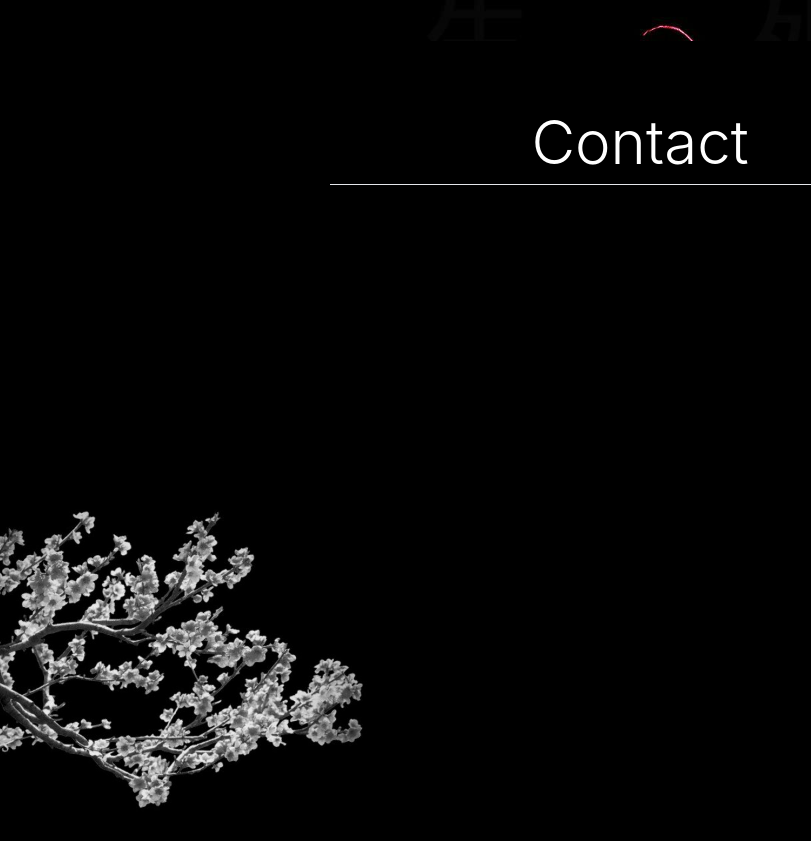
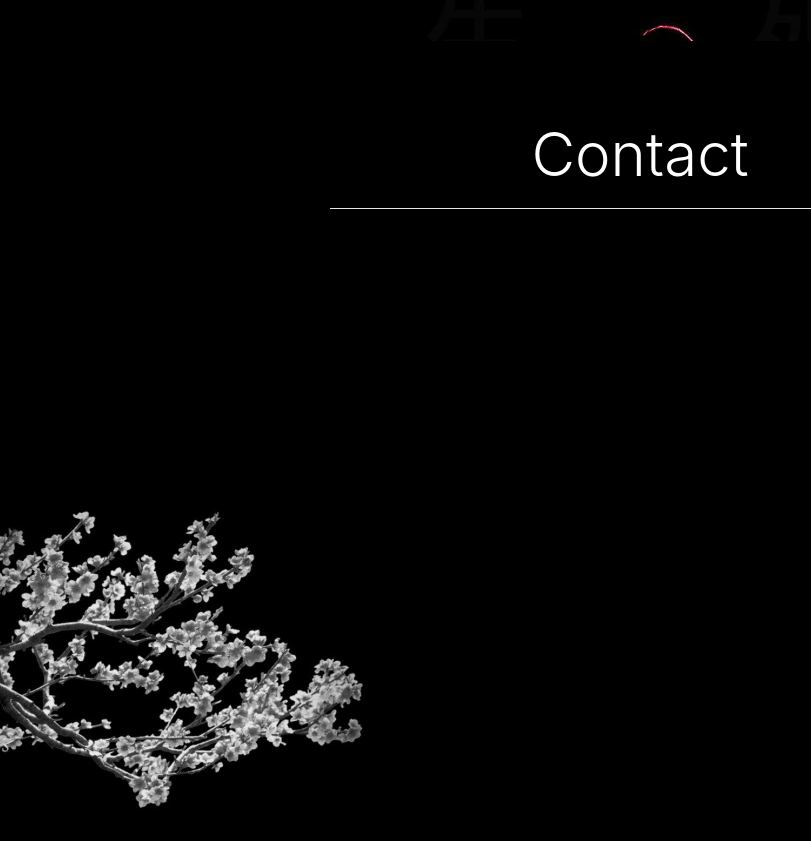
Before and after one commit to banboy38/showcase-website, a Next.js app: page / in a window 1280 px wide. Shown: the part 11108-11949 px from the top of the page, without its empty margins (0-811 px from the left). Built offline with nearby package versions, Linux system fonts and the light colour scheme.

Commit message:
margin on contacts page

```diff
--- a/components/contact/contact.js
+++ b/components/contact/contact.js
@@ -18,7 +18,7 @@ export default function Contact() {
             <>
                 <div id="contact" style={{fontSize : "1.6em", paddingBottom : "15vh"}} className="break-words parallaxDiv bg-[url(/flowerspink.png)] md:bg-[url(/sakura.png)]">
 
-                    <div className="text-center m-3 text-6xl">
+                    <div className="text-center m-6 text-6xl">
                         Contact
                     </div>
                     <div className="grid justify-items-center">
```
